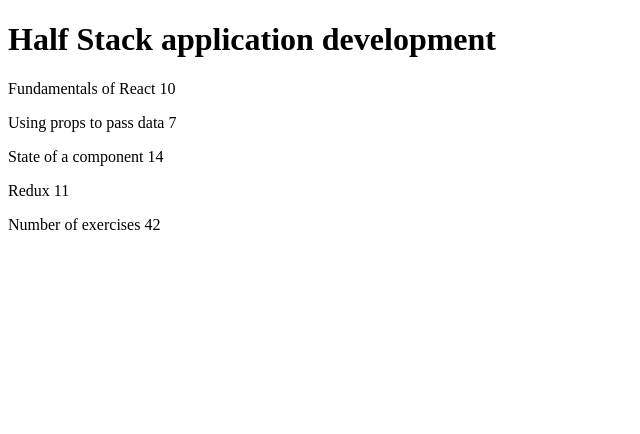
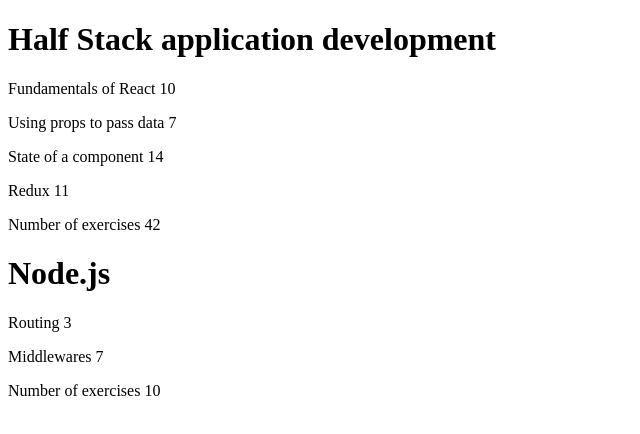
Before and after one commit to paulahemsi/deep_dive_into_web_development, a React (Create React App) app in the folder part2/courseinfo/: page / in a window 1280 px wide. Shown: the top 434 px of the page, without its empty margins (0-640 px from the left). Built offline with nearby package versions, Linux system fonts and the light colour scheme.

Commit message:
courseinfo(2.4): refactor to allow arbitrary number of courses

```diff
--- a/part2/courseinfo/src/App.js
+++ b/part2/courseinfo/src/App.js
@@ -28,9 +28,10 @@
 }
 
 const App = () => {
-  const course = {
+  const courses = [
+    {
+      name: 'Half Stack application development',
       id: 1,
-    name: 'Half Stack application development',
       parts: [
         {
           name: 'Fundamentals of React',
@@ -53,9 +54,30 @@
           id: 4
         }
       ]
+    },
+    {
+      name: 'Node.js',
+      id: 2,
+      parts: [
+        {
+          name: 'Routing',
+          exercises: 3,
+          id: 1
+        },
+        {
+          name: 'Middlewares',
+          exercises: 7,
+          id: 2
         }
+      ]
+    }
+  ]
 
-  return <Course course={course} />
+  return (
+    <div>
+      {courses.map(course => <Course course={course} />)}
+    </div>
+  )
 }
 
 export default App
```
Lines whose indentation alone changed are shown as unchanged.
